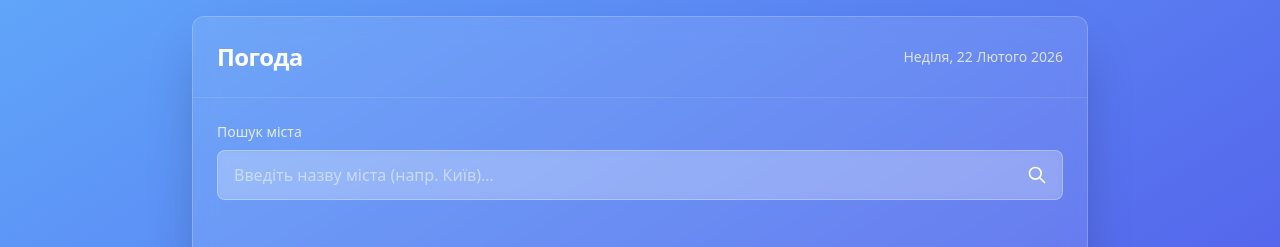
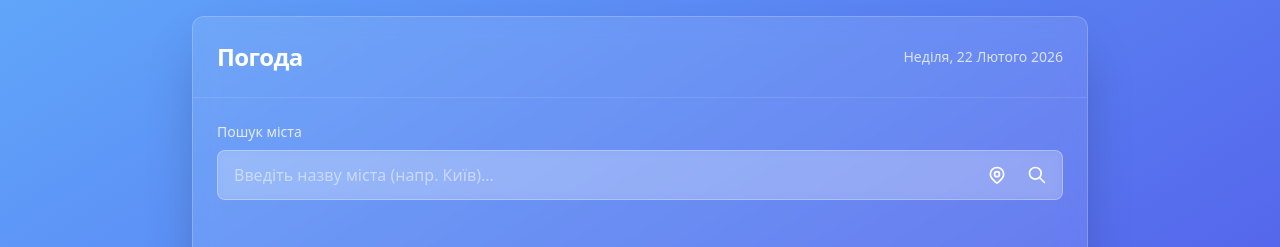
Before and after one commit to xarlande/weather-app, a Vue app: page / in a window 1280 px wide. Shown: the top 247 px of the page. Built offline with nearby package versions, Linux system fonts and the light colour scheme.

Commit message:
Add geolocation button and functionality
This commit introduces a button for the user's current location.
Clicking this button triggers the browser's geolocation API to obtain
the user's latitude and longitude. The application then fetches weather
data for this location, updating the UI accordingly.

```diff
--- a/src/components/weatherSearch.vue
+++ b/src/components/weatherSearch.vue
@@ -12,9 +12,37 @@
         class="w-full px-4 py-3 bg-white/20 border border-white/30 rounded-lg text-white placeholder-white/50 focus:outline-none focus:ring-2 focus:ring-white/50 backdrop-blur-sm transition-all"
         :class="{ 'rounded-b-none border-b-0': geolocationList.length > 0 }"
       />
+      <div class="absolute right-2 top-1/2 -translate-y-1/2 flex gap-1">
+        <button
+          @click="handleGeolocation"
+          class="p-2 hover:bg-white/10 rounded-full transition-colors"
+          :disabled="store.isLoading"
+          title="Моє місцезнаходження"
+        >
+          <svg
+            xmlns="http://www.w3.org/2000/svg"
+            class="h-5 w-5"
+            fill="none"
+            viewBox="0 0 24 24"
+            stroke="currentColor"
+          >
+            <path
+              stroke-linecap="round"
+              stroke-linejoin="round"
+              stroke-width="2"
+              d="M17.657 16.657L13.414 20.9a1.998 1.998 0 01-2.827 0l-4.244-4.243a8 8 0 1111.314 0z"
+            />
+            <path
+              stroke-linecap="round"
+              stroke-linejoin="round"
+              stroke-width="2"
+              d="M15 11a3 3 0 11-6 0 3 3 0 016 0z"
+            />
+          </svg>
+        </button>
         <button
           @click="handleSearch"
-        class="absolute right-2 top-1/2 -translate-y-1/2 p-2 hover:bg-white/10 rounded-full transition-colors"
+          class="p-2 hover:bg-white/10 rounded-full transition-colors"
           :disabled="store.isLoading"
         >
           <svg
@@ -32,6 +60,7 @@
             />
           </svg>
         </button>
+      </div>
 
       <!-- Dropdown Results -->
       <div
@@ -79,6 +108,23 @@ const handleSearch = () => {
   }
 };
 
+const handleGeolocation = () => {
+  if (navigator.geolocation) {
+    store.isLoading = true;
+    navigator.geolocation.getCurrentPosition(
+      (position) => {
+        store.getWeather(position.coords.latitude, position.coords.longitude);
+      },
+      (error) => {
+        store.error = "Не вдалося отримати місцезнаходження: " + error.message;
+        store.isLoading = false;
+      }
+    );
+  } else {
+    store.error = "Геолокація не підтримується вашим браузером";
+  }
+};
+
 const selectCity = (item: GeolocationItem) => {
   const cityName = item.local_names?.uk || item.name;
   store.getWeather(item.lat, item.lon, cityName);
--- a/src/stores/weatherStore.ts
+++ b/src/stores/weatherStore.ts
@@ -28,13 +28,18 @@ export const useWeatherStore = defineStore("weather", () => {
     }
   };
 
-  const getWeather = async (lat: number, lon: number, cityName: string) => {
+  const getWeather = async (lat: number, lon: number, cityName?: string) => {
     isLoading.value = true;
     error.value = null;
-    currentCity.value = cityName;
+    if (cityName) {
+      currentCity.value = cityName;
+    }
     try {
       const data = await fetchWeatherForecast(lat, lon);
       weatherList.value = data.list;
+      if (!cityName) {
+        currentCity.value = data.city.name;
+      }
     } catch (e: any) {
       error.value = e.message;
       weatherList.value = [];
```
Lines whose indentation alone changed are shown as unchanged.
